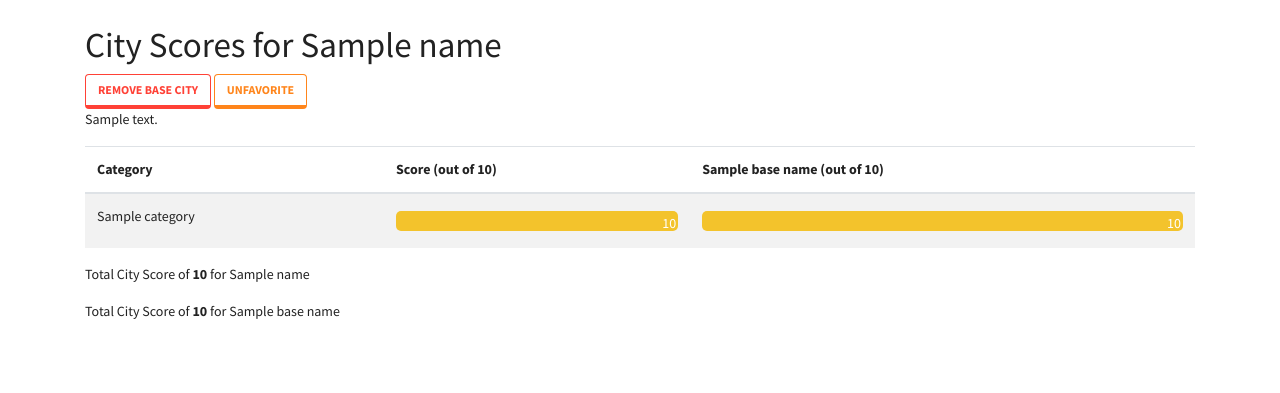
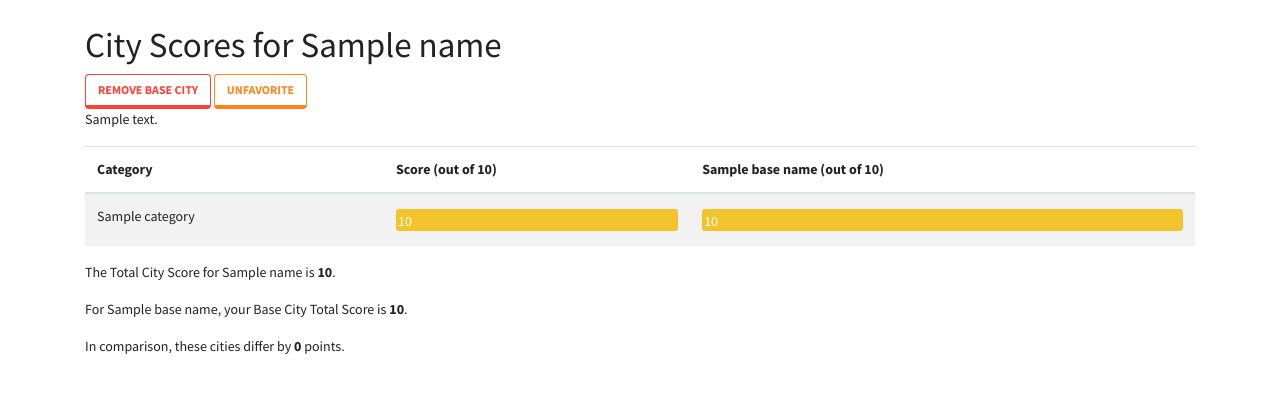
Before and after one commit to srinipandiyan/Capstone-Urban-Pulse, a Flask app: template templates/city/comparison.html in a window 1280 px wide. Shown: the part 57-450 px from the top of the page. Run offline with Flask 3, Linux system fonts and the light colour scheme; the template is opened without the code that fills it: most values are stand-ins (such as "Sample title", 1, 10 or a date in 2020); some libraries are stand-ins or nearby versions.

Commit message:
score bar fixes and shows 0.0 as N/A

```diff
--- a/static/comparison.css
+++ b/static/comparison.css
@@ -1,10 +1,10 @@
 /* Score bars styling */
 .score-bar {
-    height: 20px;
-    border-radius: 5px;
-    margin: 5px 0;
+    height: 22px;
+    border-radius: 3px;
+    margin: 3px 0px;
     color: white;
-    text-align: right;
+    text-align: left;
     padding: 2px;
 }
 
@@ -80,12 +80,8 @@
 /* Width of score-bar */
 .width-0 {
     width: 0%;
-    height: 0px;
-    border-radius: 0px;
-    margin: 0px 0;
     color: black;
-    text-align: right;
-    padding: 0px;
+    background-color: transparent;
 }
 
 .width-1 {
--- a/templates/city/comparison.html
+++ b/templates/city/comparison.html
@@ -31,14 +31,22 @@
               <td>{{ category.name }}</td>
               <td>
                   <div class="score-bar category-{{ loop.index }} width-{{ category.score_out_of_10 | round(0) | int }}">
-                      {{ category.score_out_of_10 | round(1) }}
+                        {% if category.score_out_of_10 | round(1) != 0.0 %}
+                            {{ category.score_out_of_10 | round(1) }}
+                        {% else %}
+                            N/A
+                        {% endif %}
                   </div>
               </td>
 
             {% if base_data %}
                 <td>
                     <div class="score-bar category-{{ loop.index }} width-{{ base_data.categories[loop.index - 1].score_out_of_10 | round(0) | int }}">
-                        {{ base_data.categories[loop.index - 1].score_out_of_10 | round(1) }}
+                        {% if base_data.categories[loop.index - 1].score_out_of_10 | round(1) != 0.0 %}
+                            {{ base_data.categories[loop.index - 1].score_out_of_10 | round(1) }}
+                        {% else %}
+                            N/A
+                        {% endif %}
                     </div>
                 </td>
             {% endif %}
@@ -48,9 +56,19 @@
   </table>
 
     <div>
-            <p>Total City Score of <b>{{ data.teleport_city_score | round }}</b> for {{ name }}</p>
+            <p>
+                The Total City Score for {{ name }} is
+                <b>{{ data.teleport_city_score | int }}</b>.
+            </p>
         {% if base_name %}
-            <p>Total City Score of <b>{{ base_data.teleport_city_score | round }}</b> for {{ base_name }}</p>
+            <p>
+                For {{ base_name }}, your Base City Total Score is
+                <b>{{ base_data.teleport_city_score | int }}</b>.
+            </p>
+
+            <p>In comparison, these cities differ by <b>
+                {{ ( data.teleport_city_score | int - base_data.teleport_city_score | int ) }}
+            </b> points.</p>
         {% endif %}
     </div>
 
--- a/templates/home.html
+++ b/templates/home.html
@@ -10,7 +10,9 @@
 
             <h4 class="lead mt-3">Your 1st choice next-stop awaits!</h4>
 
-            <a href="/signup" class="btn btn-primary btn-lg mt-2">Start Exploring</a>
+            {% if not g.user %}
+                <a href="/signup" class="btn btn-primary btn-lg mt-2">Start Exploring</a>
+            {% endif %}
 
             {% if g.user %}
                 <a href="/search" class="btn btn-primary btn-lg mt-2">Explore our Cities</a>
--- a/templates/user/login.html
+++ b/templates/user/login.html
@@ -17,7 +17,7 @@
         {{ field(placeholder=field.label.text, class="form-control") }}
       {% endfor %}
 
-      <button class="btn btn-primary btn-lg btn-block">Login</button>
+      <button class="btn btn-primary btn-md btn-block">Login</button>
     </form>
   </div>
 </div>
--- a/templates/user/signup.html
+++ b/templates/user/signup.html
@@ -17,9 +17,11 @@
         {{ field(placeholder=field.label.text, class="form-control") }}
       {% endfor %}
 
-      <button class="btn btn-primary btn-lg btn-block">Sign me up!</button>
+      <button class="btn btn-primary btn-md btn-block">Sign me up!</button>
     </form>
+
   </div>
+
 </div>
 
 {% endblock %}
```
